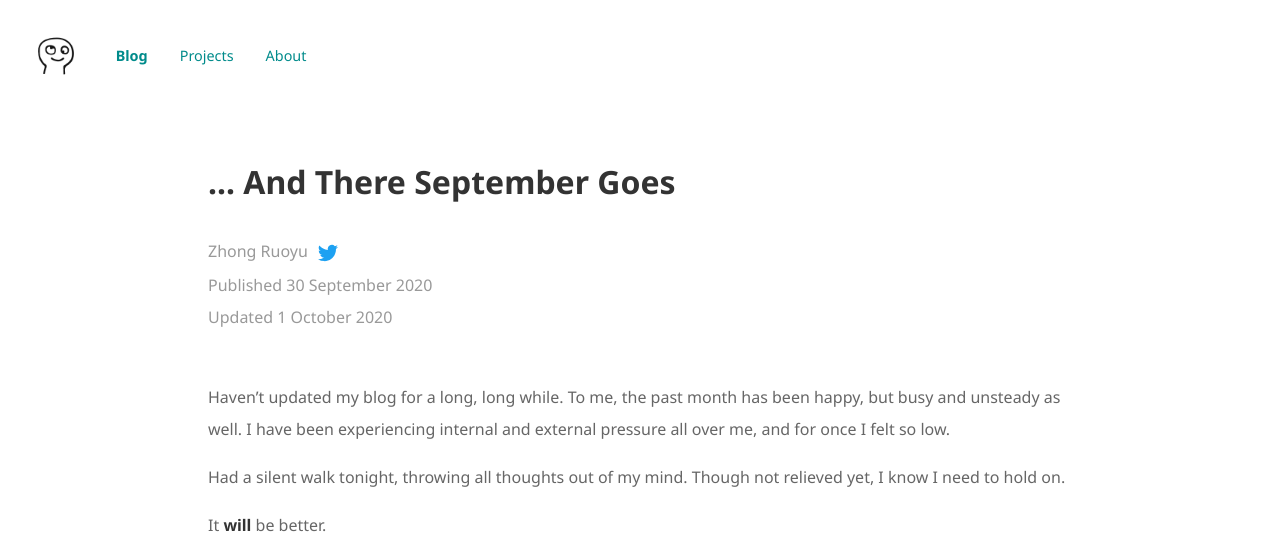
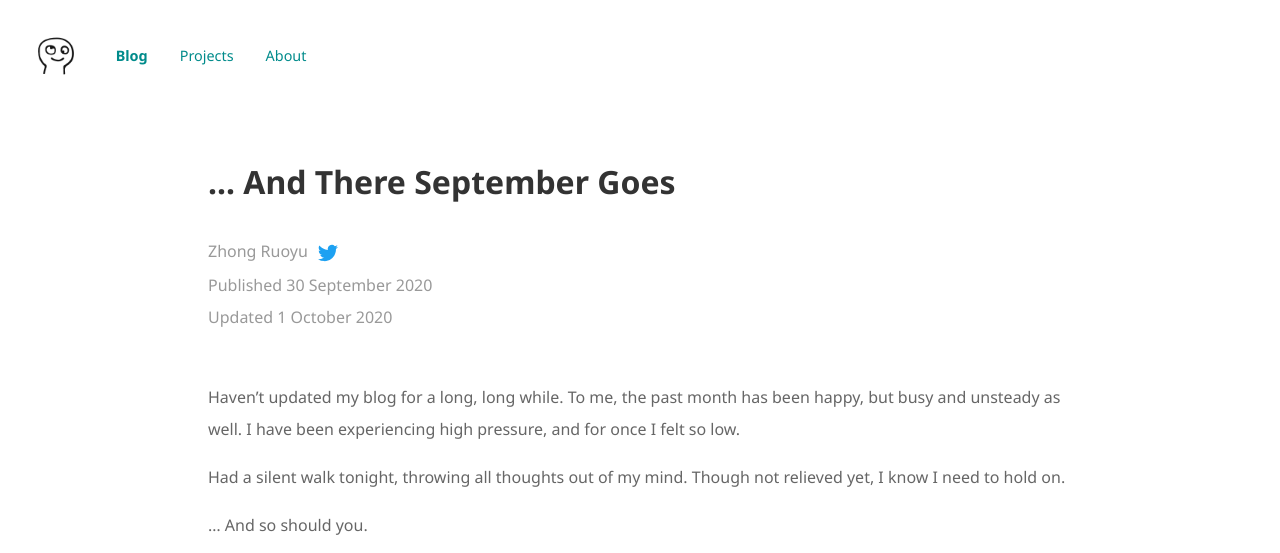
Before and after one commit to ZhongRuoyu/ruoyu.xyz, a Jekyll site: the page built from _posts/2020-09-30-september.md, in a window 1280 px wide and 900 px high, cut to the strip 0-553 px from the top of the window. Built offline with Jekyll 4.4.1, drawn with Linux system fonts in a browser that asks for light colours; some of the changed text lies outside the part shown.

Commit message:
Post updated

```diff
--- a/_posts/2020-09-30-september.md
+++ b/_posts/2020-09-30-september.md
@@ -6,14 +6,21 @@ last_modified_at: 2020-10-01 08:38 +08
 description: End-of-September thoughts.
 ---
 
-Haven't updated my blog for a long, long while. To me, the past month has been happy, but busy and unsteady as well. I have been experiencing internal and external pressure all over me, and for once I felt so low.
+Haven't updated my blog for a long, long while. To me, the past month has been happy, but busy and unsteady as well. I have been experiencing high pressure, and for once I felt so low.
 
 Had a silent walk tonight, throwing all thoughts out of my mind. Though not relieved yet, I know I need to hold on.
 
+... And so should you.
+
 It **will** be better.
+
+<hr>
 
 <div class="video-container-wrapper"><div class="video-container"><iframe width="560" height="315" src="https://www.youtube.com/embed/YLp2cW7ICCU" frameborder="0" allow="accelerometer; autoplay; clipboard-write; encrypted-media; gyroscope; picture-in-picture" allowfullscreen></iframe></div></div>
 
 <hr>
 
 Had a terrible dream last night. A hard rain's gonna fall.
+
+> Fate whispers to the warrior, "*You can not withstand the storm.*"
+> The warrior whispers back, "*I am the storm.*"
```
